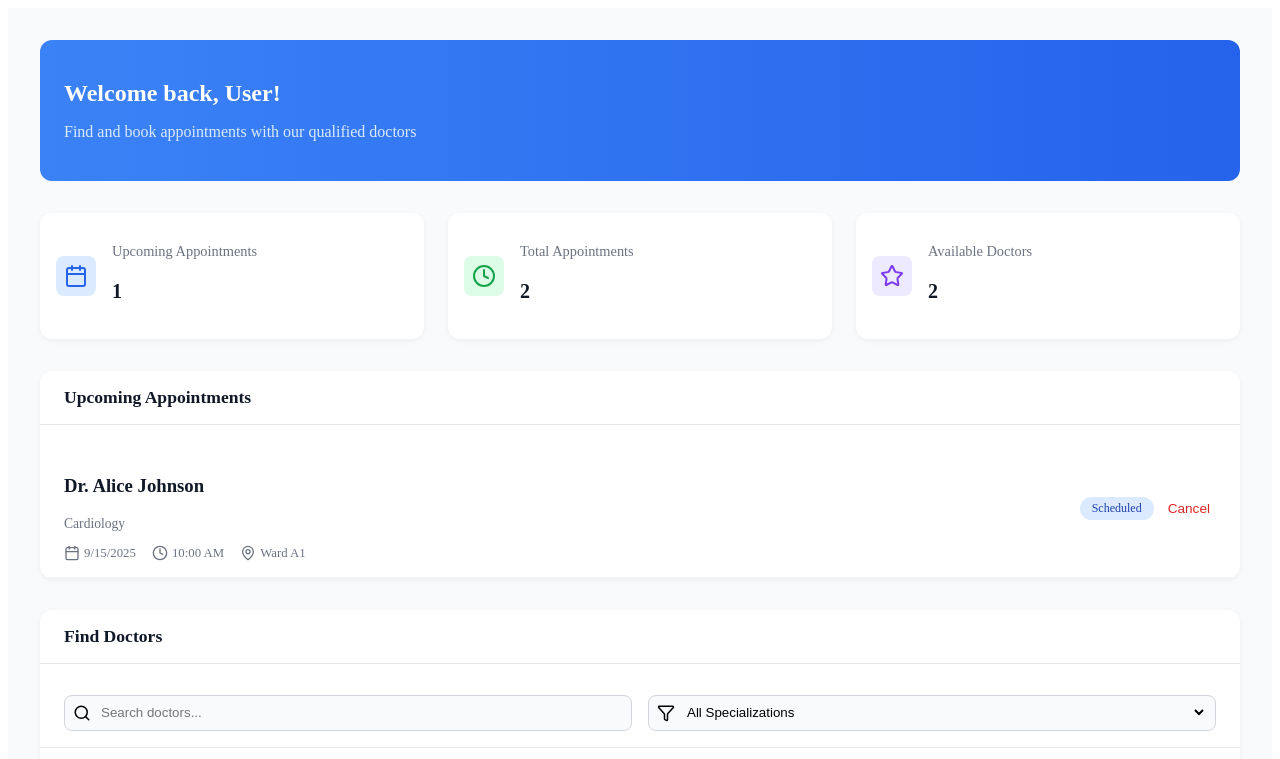
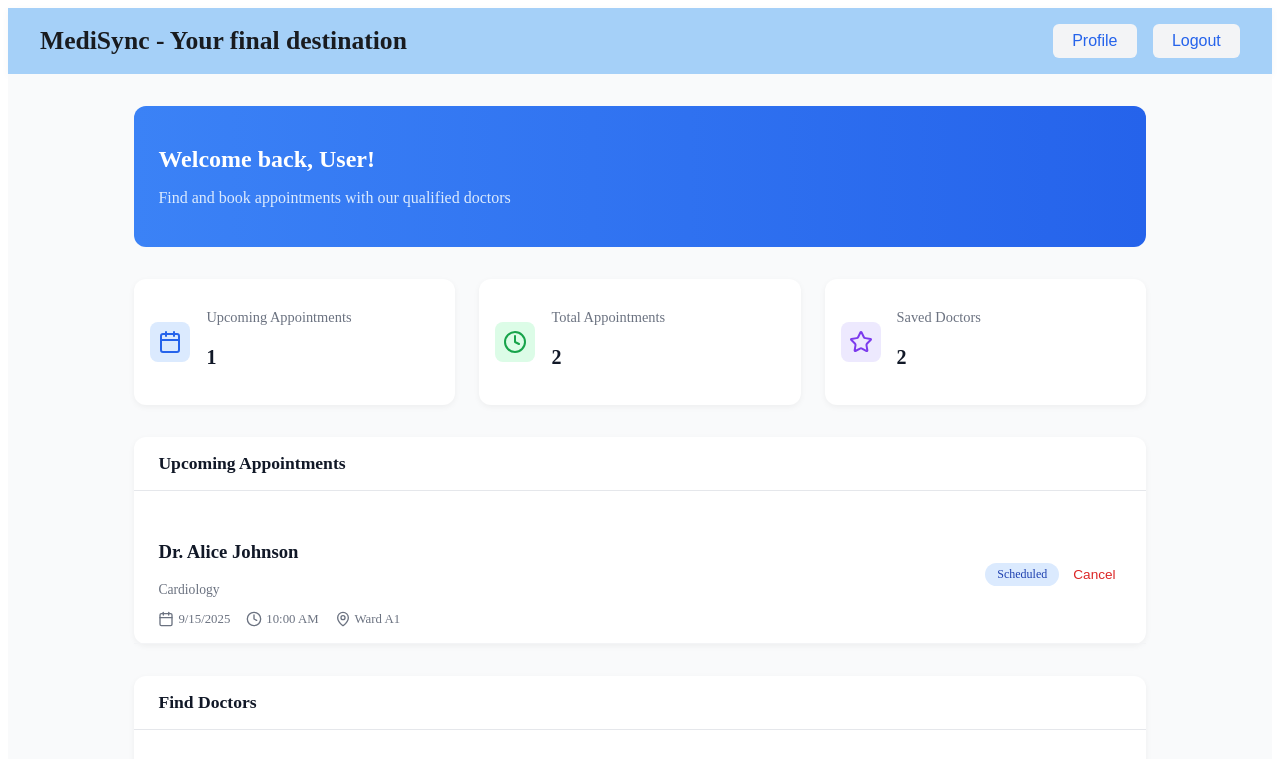
Before and after one commit to Binuwara-D-B-Y/MediSync_E-Channel-Platform, a React (Vite) app in the folder Frontend/medisync/: page /patient in a window 1280 px wide. Shown: the top 759 px of the page. Built offline with nearby package versions, Linux system fonts and the light colour scheme.

Commit message:
client-dashboard-update

```diff
--- /dev/null
+++ b/Frontend/medisync/src/components/Header.jsx
@@ -0,0 +1,14 @@
+import React from 'react';
+import '../styles/Header.css';
+
+export default function Header({ title }) {
+  return (
+    <header className="dashboard-header">
+      <div className="header-title">{title}</div>
+      <div className="header-actions">
+        <button className="settings-button">Profile</button>
+        <button className="logout-button">Logout</button>
+      </div>
+    </header>
+  );
+}
--- a/Frontend/medisync/src/components/QuickStats.jsx
+++ b/Frontend/medisync/src/components/QuickStats.jsx
@@ -24,7 +24,7 @@ export default function QuickStats({ upcomingAppointmentsCount, totalAppointment
       <div className="quick-stat-card">
         <div className="quick-stat-icon purple"><Star size={24} /></div>
         <div>
-          <p className="quick-stat-label">Available Doctors</p>
+          <p className="quick-stat-label">Saved Doctors</p>
           <p className="quick-stat-value">{doctors.filter(d => d.isAvailable).length}</p>
         </div>
       </div>
--- a/Frontend/medisync/src/index.css
+++ b/Frontend/medisync/src/index.css
@@ -66,3 +66,25 @@ button:focus-visible {
     background-color: #f9f9f9;
   }
 } */
+
+
+
+body {
+  /* margin-left:100px;
+  margin-right: 100px; */
+  /* padding-left: 10%;
+  padding-right: 10%;
+  padding-bottom: 5px; */
+  background-color: white;
+  /* display: flex; */
+  /* place-items: center; */
+  min-width: 320px;
+  min-height: 100vh;
+}
+
+footer {
+  text-align: center;
+  padding: 1rem 0;
+  color: #888;
+  font-size: 0.9rem;
+}
--- a/Frontend/medisync/src/pages/Clienthomepage.jsx
+++ b/Frontend/medisync/src/pages/Clienthomepage.jsx
@@ -6,6 +6,7 @@ import AppointmentsList from '../components/AppointmentList';
 import FindDoctors from '../components/FindDoctors';
 import BookingModal from '../components/BookingModal';
 import { mockDoctors, mockAppointments, specializations } from '../data/mockData';
+import Header from '../components/Header';
 
 export default function PatientDashboard() {
   // 🔹 State
@@ -75,7 +76,11 @@ export default function PatientDashboard() {
     await new Promise((resolve) => setTimeout(resolve, 1000));
   };
 
+
+
   return (
+    <>
+    <Header title="MediSync - Your final destination" />
     <DashboardWrapper>
       {/* Welcome */}
       <WelcomeCard name={'User'} />
@@ -127,5 +132,6 @@ export default function PatientDashboard() {
         />
       )}
     </DashboardWrapper>
+    </>
   );
 }
--- a/Frontend/medisync/src/styles/DashboardWrapper.css
+++ b/Frontend/medisync/src/styles/DashboardWrapper.css
@@ -2,4 +2,6 @@
   min-height: 100vh;
   background-color: #f9fafb;
   padding: 2rem;
+  padding-left: 10%;
+  padding-right: 10%;
 }
--- /dev/null
+++ b/Frontend/medisync/src/styles/Header.css
@@ -0,0 +1,36 @@
+/* Header styles */
+.dashboard-header {
+	display: flex;
+	align-items: center;
+	justify-content: space-between;
+	padding: 1rem 2rem;
+	background: #a5d0f8;
+	box-shadow: 0 2px 8px rgba(0,0,0,0.04);
+    margin-top: 0px;
+}
+
+.header-title {
+	font-size: 1.6rem;
+	font-weight: 700;
+	color: #191b1f;
+}
+
+.header-actions {
+	display: flex;
+	gap: 1rem;
+}
+
+.settings-button, .logout-button {
+	padding: 0.5rem 1.2rem;
+	border: none;
+	border-radius: 6px;
+	font-size: 1rem;
+	cursor: pointer;
+	background: #f3f4f6;
+	color: #2563eb;
+	transition: background 0.2s;
+}
+
+.settings-button:hover, .logout-button:hover {
+	background: #e0e7ff;
+}
```
Also changed, not shown: 1 other file (tests, documents, lock files or other folders).
